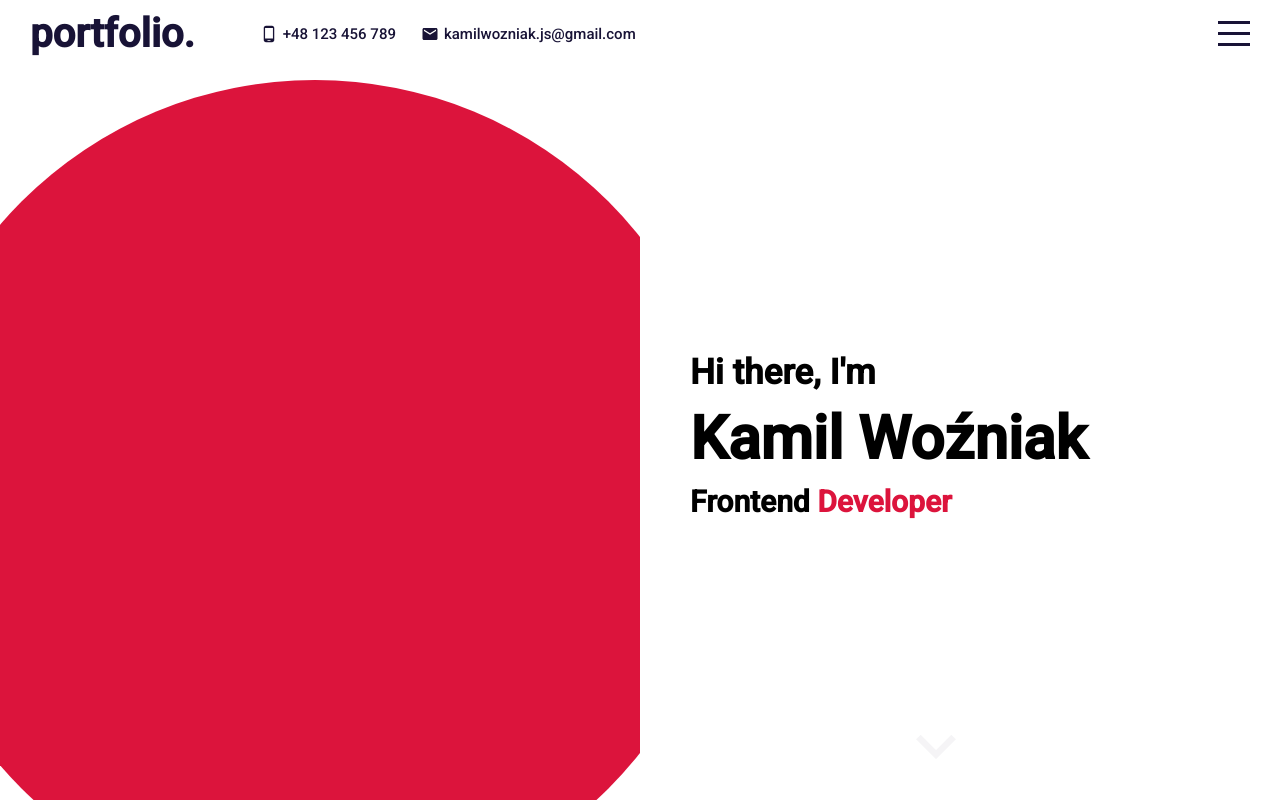
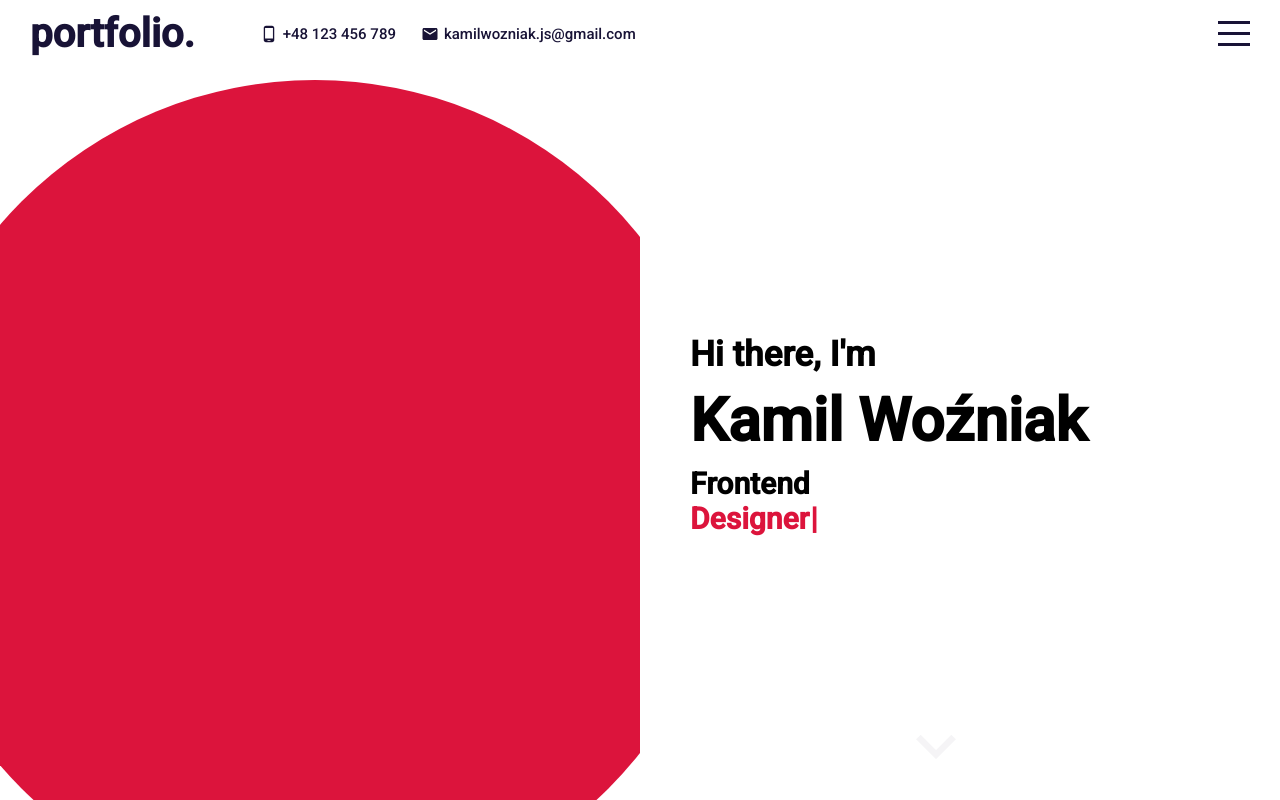
Before and after one commit to KamilHH/react-portfolio-website, a React (Create React App) app: page / in a window 1280 px wide. Built offline with nearby package versions, Linux system fonts and the light colour scheme.

Commit message:
Dynamic span Typewriter

```diff
--- a/src/components/intro/Intro.jsx
+++ b/src/components/intro/Intro.jsx
@@ -1,8 +1,10 @@
 import React from 'react';
 import './intro.scss'
 import {KeyboardArrowDown} from "@material-ui/icons";
+import Typewriter from 'typewriter-effect';
 
 const Intro = () => {
+
     return (
         <div className="intro" id="home">
             <div className="left">
@@ -14,7 +16,12 @@ const Intro = () => {
                 <div className="wrapper">
                     <h2>Hi there, I'm</h2>
                     <h1>Kamil Woźniak</h1>
-                    <h3>Frontend <span>Developer</span></h3>
+                    <h3>Frontend <Typewriter
+                        options={{
+                            strings: ['Developer', 'Designer', 'Content Creator'],
+                            autoStart: true,
+                            loop: true,
+                        }}/></h3>
                 </div>
                 <a href="#portfolio">
                     <KeyboardArrowDown/>
```
